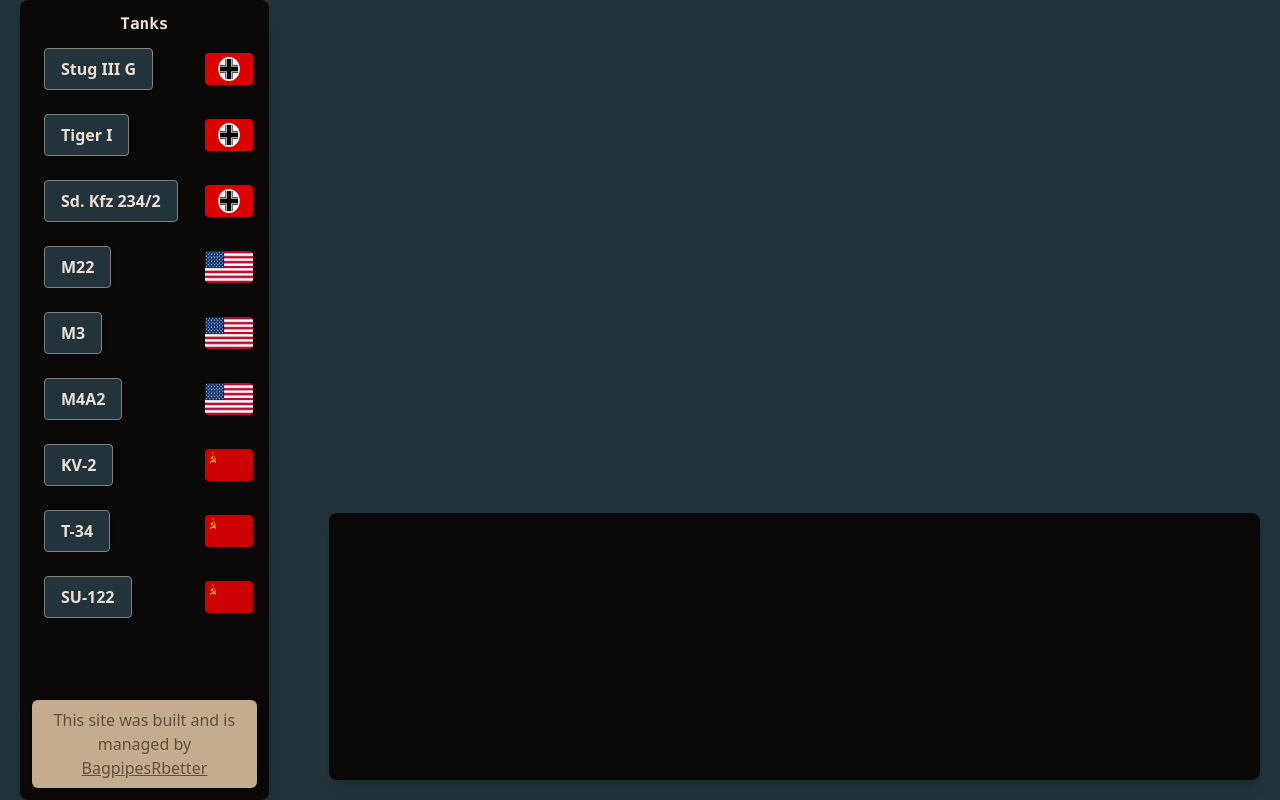
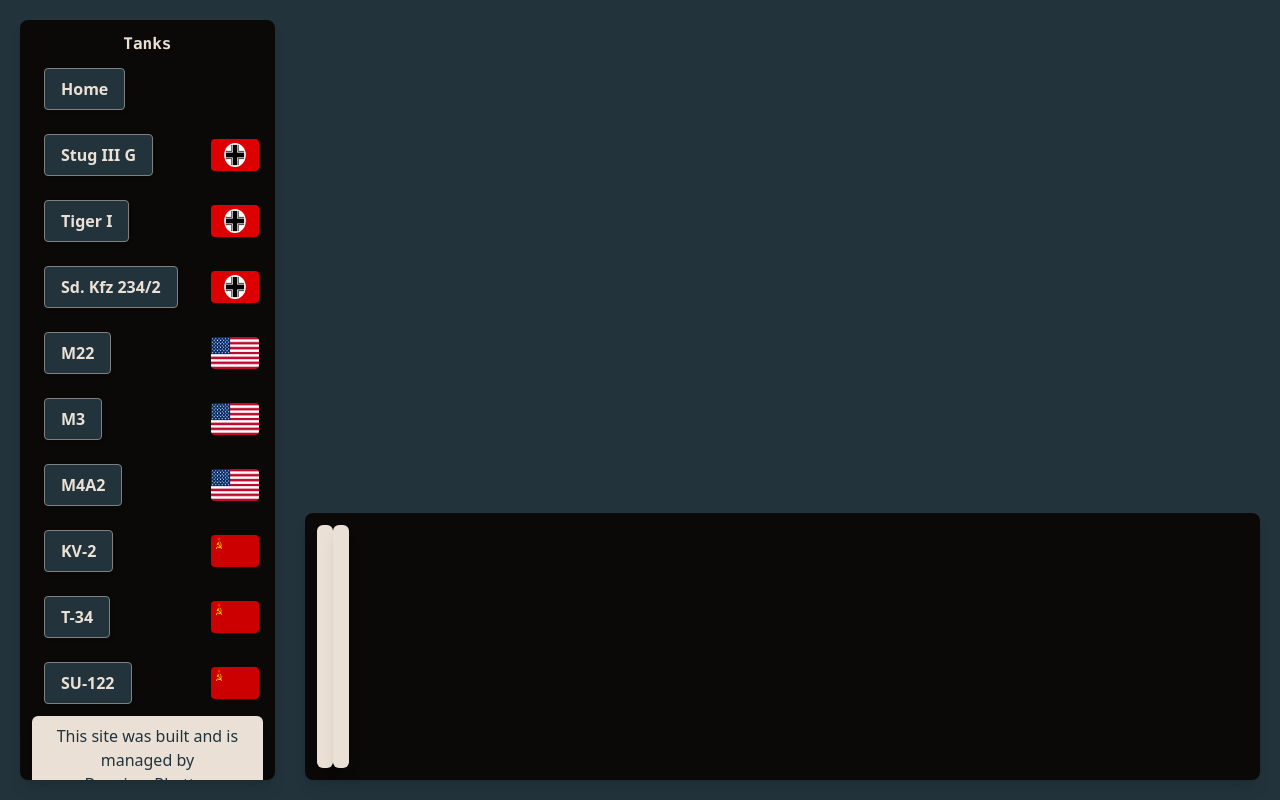
Before and after one commit to BagpipesRbetter/UDMAF, a plain HTML site: page index.html in a window 1280 px wide. Drawn offline with nearby package versions, Linux system fonts and the light colour scheme.

Commit message:
Update index.html

```diff
--- a/index.html
+++ b/index.html
@@ -10,8 +10,6 @@
                 --dark-color: #0a0908;
                 --mid-color: #22333b;
                 --light-color: #eae0d5;
-                --accent-light: #c6ac8f;
-                --accent-dark: #5e503f;
             }
         </style>
     </head>
@@ -20,7 +18,7 @@
     >
         <!-- Sidebar -->
         <div
-            class="rounded-lg overflow-hidden shadow-lg w-[20%] h-screen m-5 p-3 bg-[var(--dark-color)] flex flex-col mt-auto"
+            class="rounded-lg overflow-hidden shadow-lg w-[20%] h-[calc(100vh-2.5rem)] m-5 mr-2.5 p-3 bg-[var(--dark-color)] flex flex-col mt-auto"
         >
             <h1
                 class="font-mono font-black text-center text-[var(--light-color)]"
@@ -31,6 +29,13 @@
             <!-- Navigation -->
             <nav class="flex-grow">
                 <ul>
+                    <li>
+                        <div
+                            class="flex items-center justify-between w-full p-1"
+                        >
+                            <button class="tank-button">Home</button>
+                        </div>
+                    </li>
                     <li>
                         <div
                             class="flex items-center justify-between w-full p-1"
@@ -108,7 +113,7 @@
 
             <!-- Footer -->
             <p
-                class="mt-auto shadow-lg rounded-md p-2 bg-[var(--accent-light)] text-[var(--accent-dark)] text-center"
+                class="mt-auto shadow-lg rounded-md p-2 bg-[var(--light-color)] text-[var(--mid-color)] text-center"
             >
                 This site was built and is managed by<br />
                 <a href="https://bagpipesrbetter.github.io" class="underline"
@@ -118,8 +123,27 @@
         </div>
         <div
             id="info"
-            class="rounded-lg overflow-hidden shadow-lg w-3/4 h-1/3 m-5 p-3 bg-[var(--dark-color)] flex flex-row mt-auto"
-        ></div>
+            class="rounded-lg overflow-hidden shadow-lg w-3/4 h-1/3 m-5 ml-0 p-3 bg-[var(--dark-color)] flex flex-row mt-auto"
+        >
+            <div
+                id="specs"
+                class="mt-0 shadow-lg rounded-md p-2 bg-[var(--light-color)] text-[var(--mid-color)] text-center"
+            >
+                <p id="name"></p>
+                <p id="country"></p>
+                <p id="class"></p>
+                <p id="size"></p>
+            </div>
+            <div
+                id="specs"
+                class="mt-0 shadow-lg rounded-md p-2 bg-[var(--light-color)] text-[var(--mid-color)] text-center"
+            >
+                <p id="name"></p>
+                <p id="country"></p>
+                <p id="class"></p>
+                <p id="size"></p>
+            </div>
+        </div>
         <style>
             /* Reusable Button Style */
             .tank-button {
```
